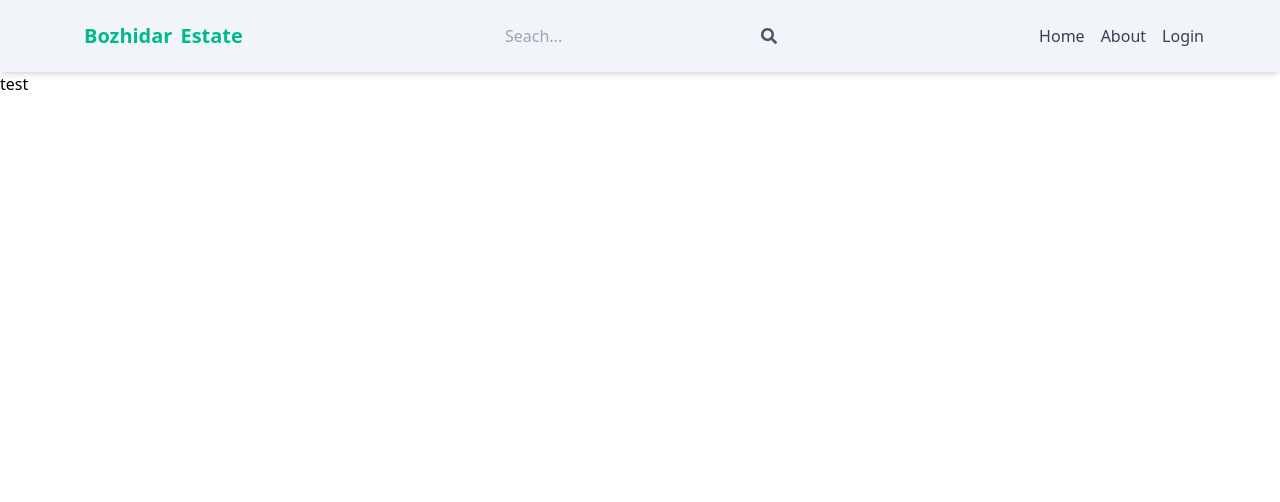
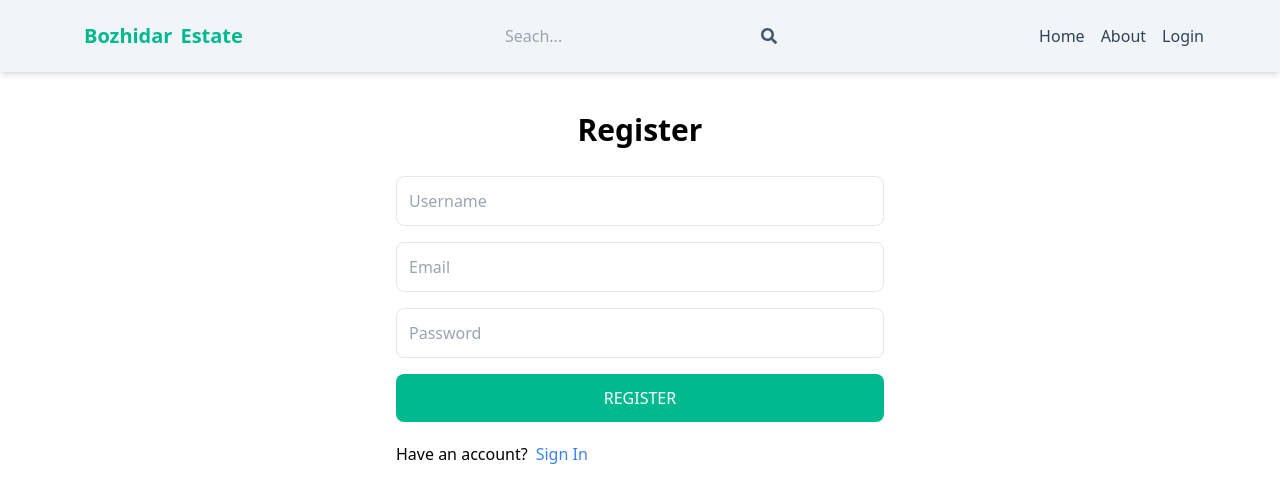
Before and after one commit to Bozhidar-tech/MERN---Project, a React (Vite) app in the folder client/: page /register in a window 1280 px wide. Shown: the top 502 px of the page. Built offline with nearby package versions, Linux system fonts and the light colour scheme.

Commit message:
create register page

```diff
--- a/client/src/index.css
+++ b/client/src/index.css
@@ -1,3 +1,7 @@
 @tailwind base;
 @tailwind components;
 @tailwind utilities;
+
+body{
+    background-color: #fff;
+}
--- a/client/src/pages/Register/Register.jsx
+++ b/client/src/pages/Register/Register.jsx
@@ -1,9 +1,28 @@
 import React from 'react'
+import { Link } from 'react-router-dom'
 
 export default function Register() {
   return (
-    <div>
-      <h1>test</h1>
+    <div className='p-3 max-w-lg mx-auto'>
+      <h1 className='text-3xl text-center font-semibold my-7'>
+        Register
+      </h1>
+      <form className='flex flex-col gap-4'>
+        <input type="text" placeholder='Username'
+        className='border p-3 rounded-lg' id='username'/>
+        <input type="email" placeholder='Email'
+        className='border p-3 rounded-lg' id='email'/>
+        <input type="password" placeholder='Password'
+        className='border p-3 rounded-lg' id='password'/>
+        <button className='text-white p-3 rounded-lg uppercase hover:opacity-95
+        disabled:opacity-80' style={{ backgroundColor: '#00B98E' }}>Register</button>
+      </form>
+      <div className='flex gap-2 mt-5'>
+        <p>Have an account? </p>
+        <Link to='/login'>
+        <span className='text-blue-500'>Sign In</span>
+        </Link>
+      </div>
     </div>
   )
 }
```
Also changed, not shown: 1 other file (tests, documents, lock files or other folders).
